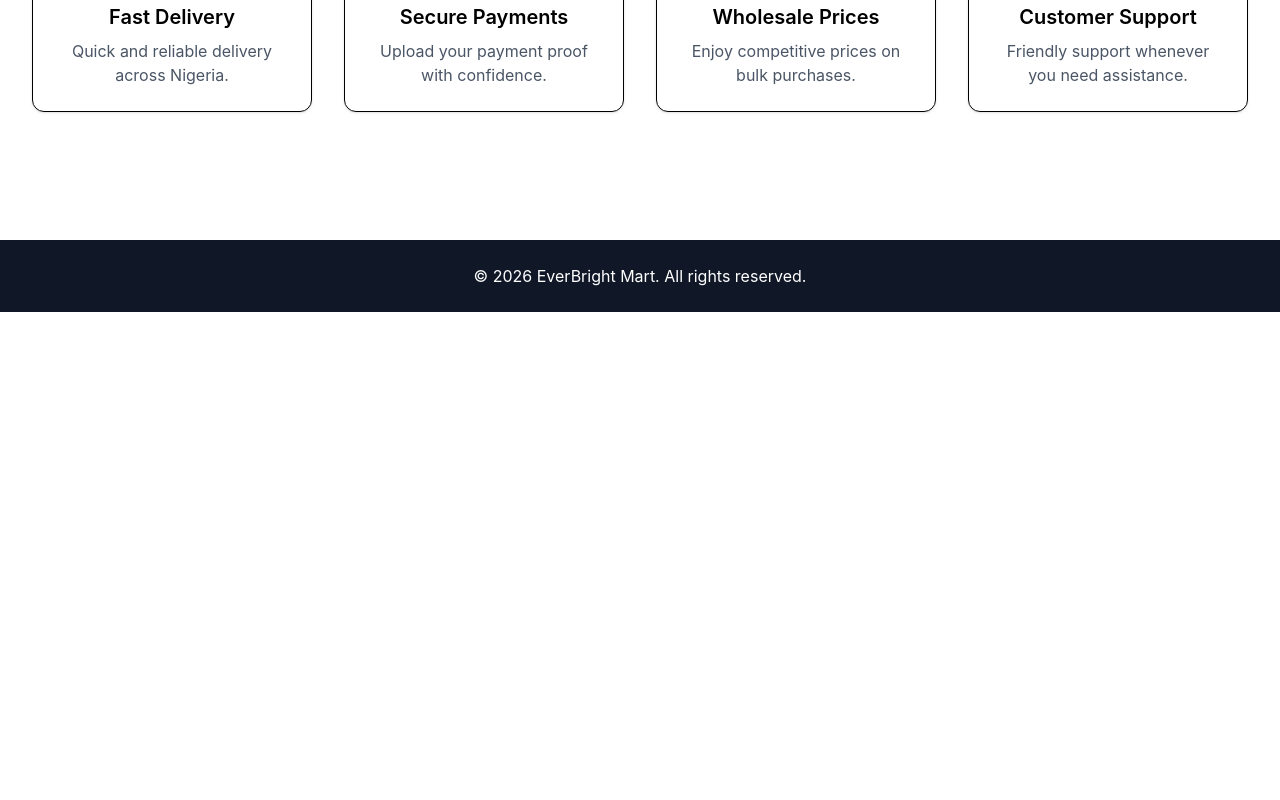
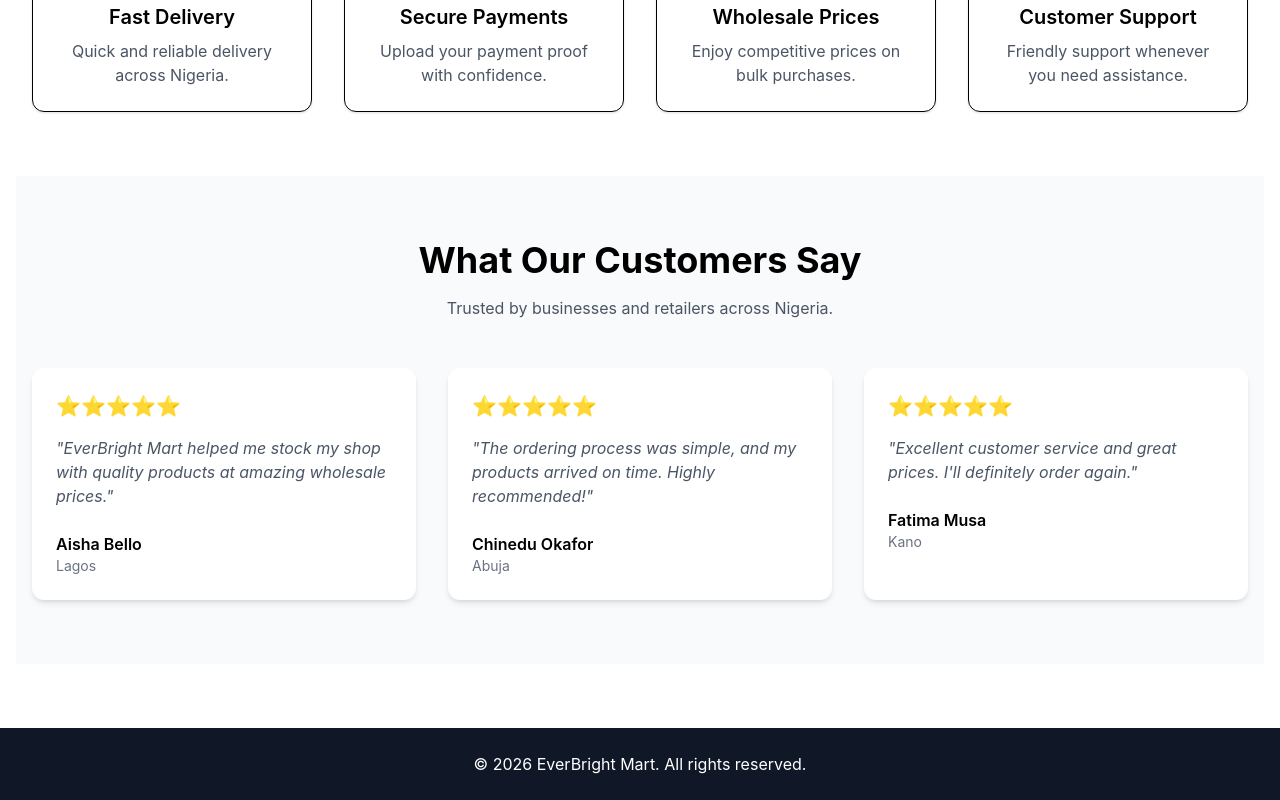
Before and after one commit to Bukolaeg/everbright-mart, a React (Vite) app: page / in a window 1280 px wide. Shown: the part 2549-3349 px from the top of the page. Before the commit the page ends 2861 px from the top, so only its background shows below. Built offline with nearby package versions, Linux system fonts and the light colour scheme.

Commit message:
added testimonial section

```diff
--- /dev/null
+++ b/src/components/home/Testimonials.tsx
@@ -0,0 +1,63 @@
+const testimonials = [
+  {
+    id: 1,
+    name: "Aisha Bello",
+    location: "Lagos",
+    comment:
+      "EverBright Mart helped me stock my shop with quality products at amazing wholesale prices.",
+  },
+  {
+    id: 2,
+    name: "Chinedu Okafor",
+    location: "Abuja",
+    comment:
+      "The ordering process was simple, and my products arrived on time. Highly recommended!",
+  },
+  {
+    id: 3,
+    name: "Fatima Musa",
+    location: "Kano",
+    comment:
+      "Excellent customer service and great prices. I'll definitely order again.",
+  },
+];
+export default function Testimonials() {
+  return (
+    <section className="bg-gray-50 py-16">
+      <div className="mx-auto max-w-7xl px-4">
+        <h2 className="mb-4 text-center text-4xl font-bold">
+          What Our Customers Say
+        </h2>
+
+        <p className="mb-12 text-center text-gray-600">
+          Trusted by businesses and retailers across Nigeria.
+        </p>
+
+        <div className="grid gap-8 md:grid-cols-3">
+          {testimonials.map((testimonial) => (
+            <div
+              key={testimonial.id}
+              className="rounded-xl bg-white p-6 shadow-md"
+            >
+              <div className="mb-4 text-yellow-500 text-xl">
+                ⭐⭐⭐⭐⭐
+              </div>
+
+              <p className="mb-6 italic text-gray-600">
+                "{testimonial.comment}"
+              </p>
+
+              <h3 className="font-semibold">
+                {testimonial.name}
+              </h3>
+
+              <p className="text-sm text-gray-500">
+                {testimonial.location}
+              </p>
+            </div>
+          ))}
+        </div>
+      </div>
+    </section>
+  );
+}
--- a/src/features/home/HomePage.tsx
+++ b/src/features/home/HomePage.tsx
@@ -3,6 +3,7 @@ import Categories from "../../components/home/Categories";
 import PromoBanner from "../../components/home/PromoBanner";
 import FeaturedProducts from "../../components/home/FeaturedProducts";
 import WhyChooseUs from "../../components/home/WhyChooseUs";
+import Testimonials from "../../components/home/Testimonials";
 
 export default function HomePage() {
   return (
@@ -12,6 +13,7 @@ export default function HomePage() {
       <PromoBanner />
       <FeaturedProducts />
       <WhyChooseUs />
+      <Testimonials />
     </>
   );
 }
```
